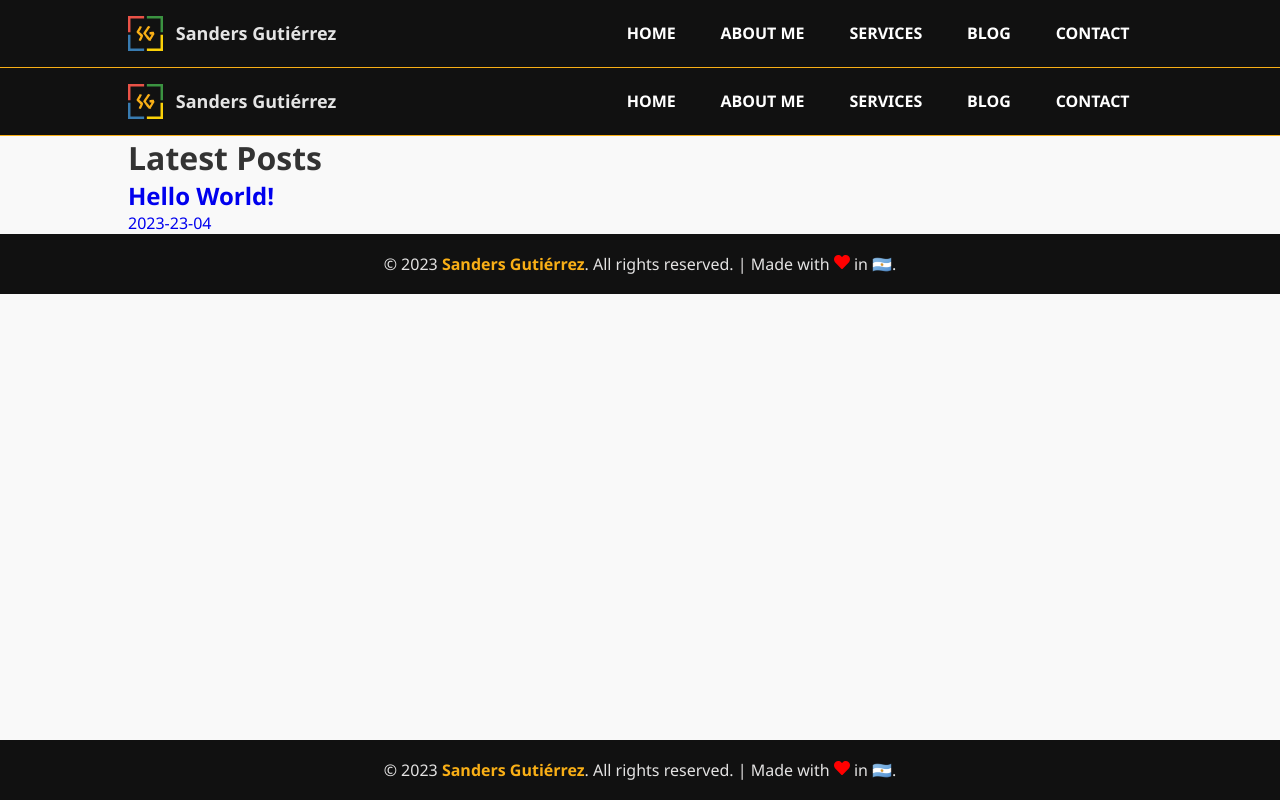
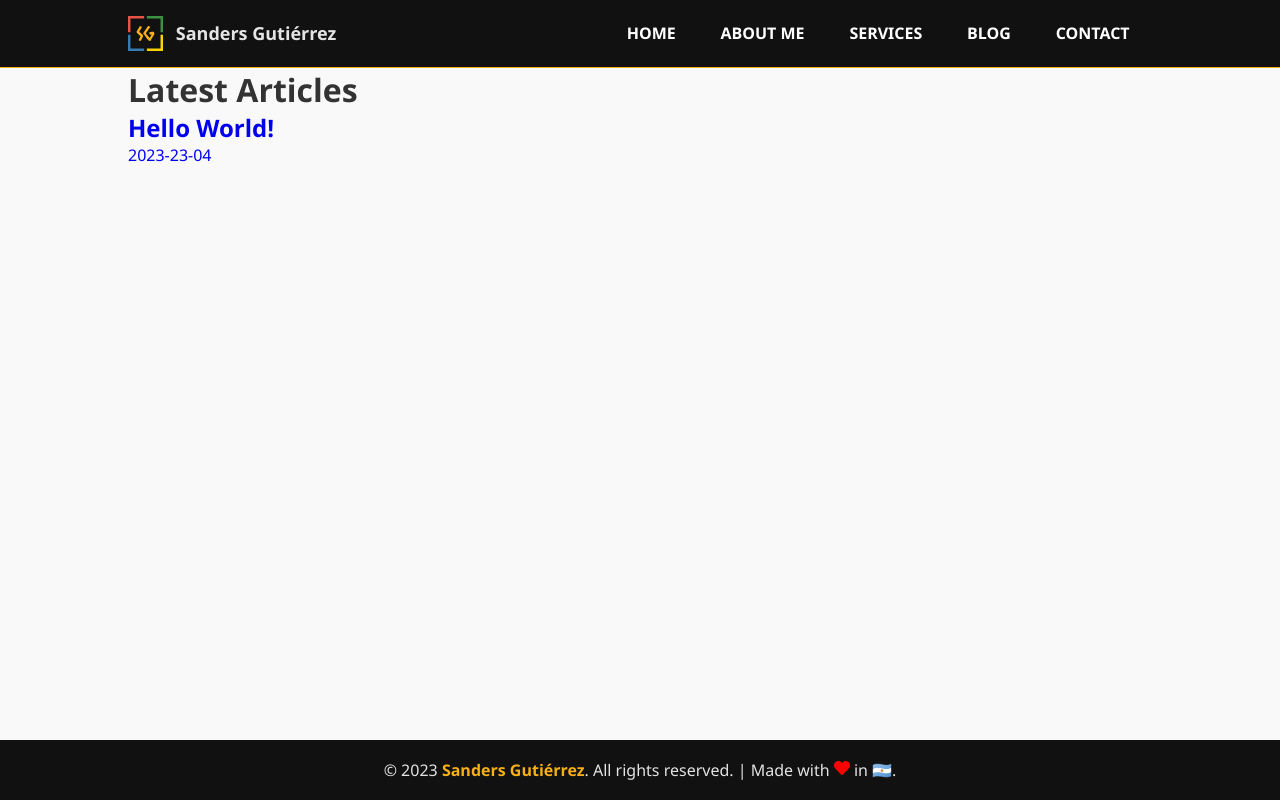
Before and after one commit to untalsanders/untalsanders.github.io, a Next.js app: page /posts in a window 1280 px wide. Built offline with nearby package versions, Linux system fonts and the light colour scheme; a web font is replaced by a local one.

Commit message:
chore: change path to posts
Signed-off-by: Sanders Gutiérrez <ing.sanders@gmail.com>

```diff
--- a/src/components/Articles.jsx
+++ b/src/components/Articles.jsx
@@ -39,9 +39,11 @@ export function Articles({ posts }) {
                     <p>These are my latest articles. <strong><Link href="/posts/">View all posts.</Link></strong></p>
                 </ArticlesTitleSection>
                 {posts.map(post => (
-                    <Link key={post.slug} href={`/post/${post.slug}`}>
-                        <h2>{post.title}</h2>
-                        <p>{post.date}</p>
+                    <Link key={post.slug} href={`/posts/${post.slug}`}>
+                        <article>
+                            <h2>{post.title}</h2>
+                            <p>{post.date}</p>
+                        </article>
                     </Link>
                 ))}
             </ArticlesWrapper>
--- a/src/pages/index.jsx
+++ b/src/pages/index.jsx
@@ -16,7 +16,7 @@ export default function Home({ posts }) {
 }
 
 export async function getStaticProps() {
-    const posts = getPosts().slice(0, 1)
+    const posts = getPosts().slice(0, 3)
     return {
         props: {
             posts,
--- a/src/pages/posts.jsx
+++ /dev/null
@@ -1,26 +0,0 @@
-'use strict'
-
-import { Layout } from '@/components'
-import { Wrapper } from '@/components/Common'
-import { getPosts } from '@/libs/mdx'
-import Link from 'next/link'
-
-export default function Blog({ posts }) {
-    return (
-        <Layout>
-            <Wrapper>
-                <h1>Latest Posts</h1>
-                {posts.map(post => (
-                    <Link key={post.slug} href={`/post/${post.slug}`}>
-                        <h2>{post.title}</h2>
-                        <span>{post.date}</span>
-                    </Link>
-                ))}
-            </Wrapper>
-        </Layout>
-    )
-}
-
-export async function getStaticProps() {
-    return { props: { posts: getPosts() } }
-}
--- /dev/null
+++ b/src/pages/posts/index.jsx
@@ -0,0 +1,23 @@
+'use strict'
+
+import { Wrapper } from '@/components/Common'
+import { getPosts } from '@/libs/mdx'
+import Link from 'next/link'
+
+export default function Blog({ posts }) {
+    return (
+        <Wrapper>
+            <h1>Latest Articles</h1>
+            {posts.map(post => (
+                <Link key={post.slug} href={`/posts/${post.slug}`}>
+                    <h2>{post.title}</h2>
+                    <span>{post.date}</span>
+                </Link>
+            ))}
+        </Wrapper>
+    )
+}
+
+export async function getStaticProps() {
+    return { props: { posts: getPosts() } }
+}
```
Also changed, not shown: src/pages/posts/[slug].jsx (renamed from src/pages/post/[slug].jsx, +3 -6 lines), src/components/index.js (line endings or trailing spaces).
